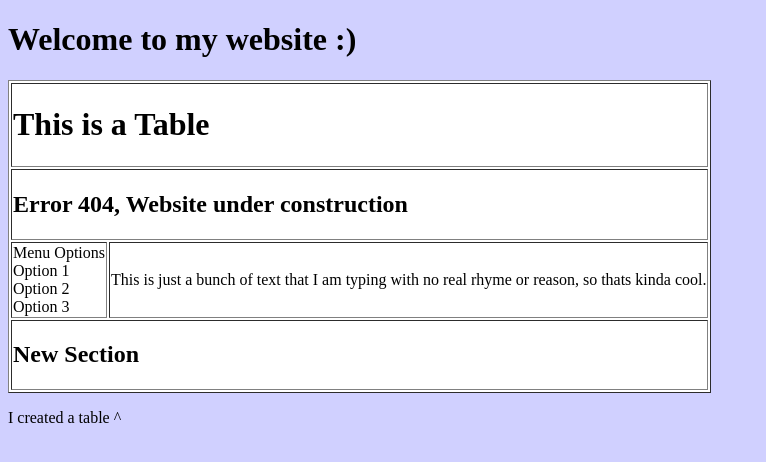
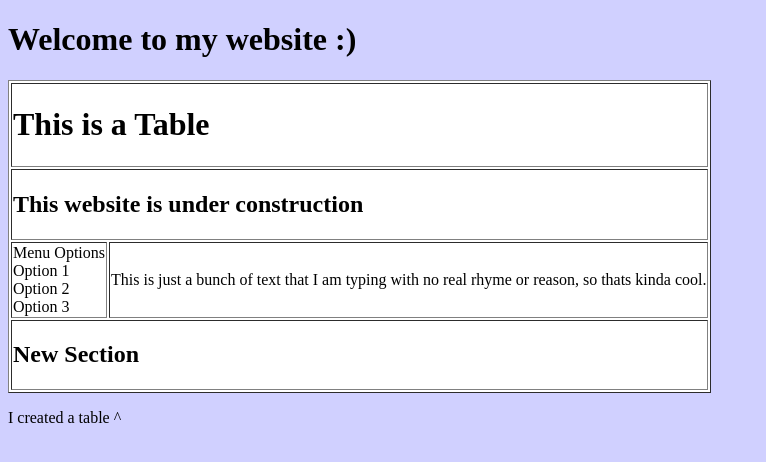
Before and after one commit to JacobLibby/JacobLibby.github.io, a plain HTML site: page index.html in a window 1280 px wide. Shown: the whole page, without its empty margins (0-766 px from the left). Drawn offline with Linux system fonts and the light colour scheme.

Commit message:
testing cloning of repo

```diff
--- a/index.html
+++ b/index.html
@@ -14,7 +14,7 @@
             <td colspan="2"><h1 class=class1>This is a Table</h1></td>
         </tr>
         <tr>
-            <td colspan="2"><h2>Error 404, Website under construction</h2></td>
+            <td colspan="2"><h2>This website is under construction</h2></td>
         </tr>
         <tr>
             <td>Menu Options<br>
```
